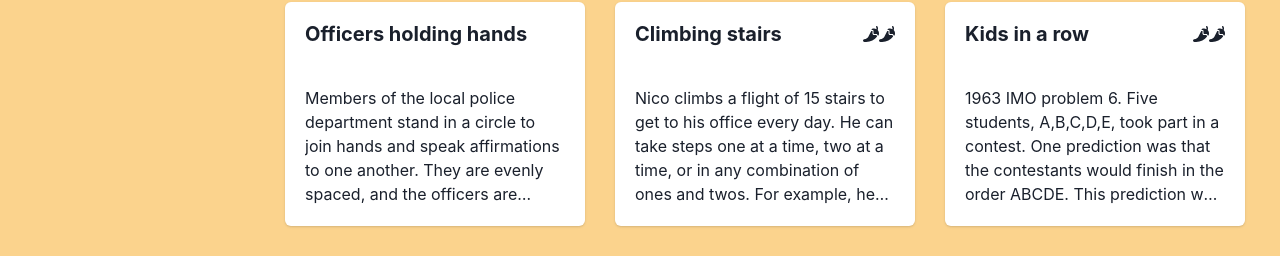
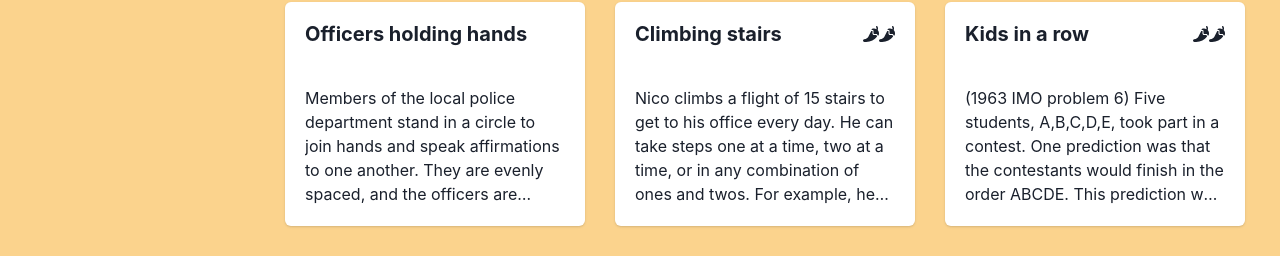
Before and after one commit to davebro1031/EnchantedMath, a React (Vite) app: page / in a window 1280 px wide. Shown: the part 4203-4459 px from the top of the page. Built offline with nearby package versions, Linux system fonts and the light colour scheme.

Commit message:
add s61 paragraph 1

```diff
--- a/src/problems/data.js
+++ b/src/problems/data.js
@@ -667,7 +667,7 @@ export const problems = [
     {
         id: 61,
         title: "Kids in a row",
-        text: "1963 IMO problem 6. Five students, A,B,C,D,E, took part in a contest. One prediction was that the contestants would finish in the order ABCDE. This prediction was very poor. In fact no contestant finished in the position predicted, and no two contestants predicted to finish consecutively actually did so. A second prediction had the contestants finishing in the order DAECB. This prediction was better. Exactly two of the contestants finished in the places predicted, and two disjoint pairs of students predicted to finish consecutively actually did so. Determine the order in which the contestants finished.",
+        text: "(1963 IMO problem 6) Five students, A,B,C,D,E, took part in a contest. One prediction was that the contestants would finish in the order ABCDE. This prediction was very poor. In fact no contestant finished in the position predicted, and no two contestants predicted to finish consecutively actually did so. A second prediction had the contestants finishing in the order DAECB. This prediction was better. Exactly two of the contestants finished in the places predicted, and two disjoint pairs of students predicted to finish consecutively actually did so. Determine the order in which the contestants finished.",
         hints: null,
         wrongAnswers: null,
         categories: [
--- a/src/problems/solutions.js
+++ b/src/problems/solutions.js
@@ -552,7 +552,9 @@ export const solutions = [
         id: 61,
         answer: "EDACB",
         solutions: [
-            ""
+            `
+            We first consider the second prediction: $DAECB$.  Since there are two disjoint pairs in the correct order, then exactly four of the students must belong to one of these pairs. So there is exactly <em>one</em> student who is not a member of one of these pairs - we shall call her the 'excluded' student. There are <em>two</em> correctly placed students, which means that <em>at least</em> one of the correctly placed students must be among the four who belong to a disjoint pair (they cannot <em>both</em> be the excluded student). However, if one member of a correctly ordered pair is also in the correct place, then his or her counterpart must also be correctly placed.  So there is a correctly placed <em>pair</em> of students and the remaining three are all incorrectly placed."
+            `
         ]
     }
 
```
